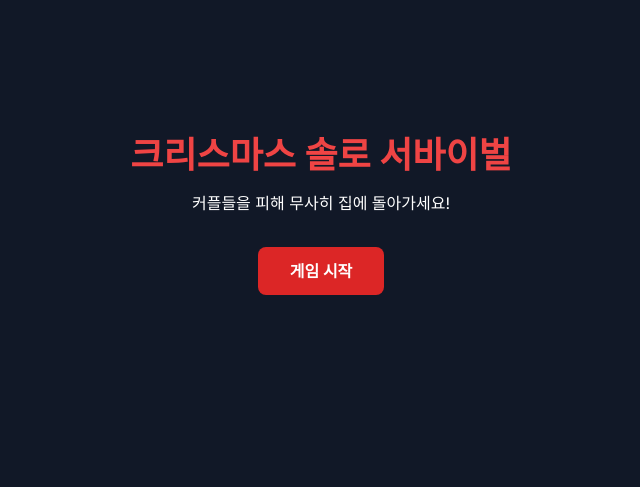
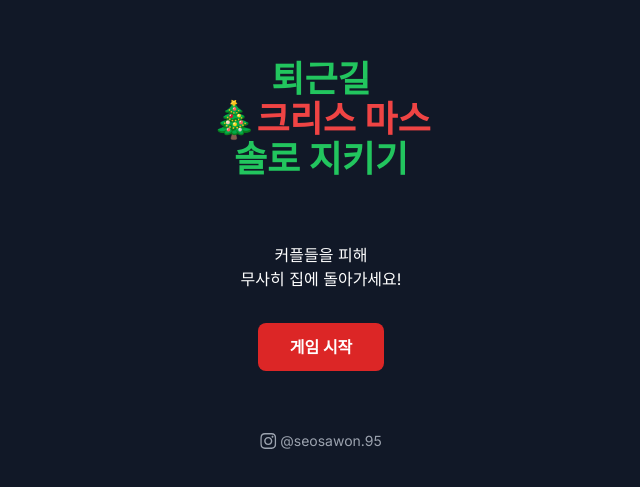
Before and after one commit to WHS95/christmas_solo_game, a Next.js app: page / in a window 1280 px wide. Shown: the part 185-672 px from the top of the page, without its empty margins (319-959 px from the left). Built offline with nearby package versions, Linux system fonts and the light colour scheme.

Commit message:
first commit

```diff
--- a/src/app/game/page.tsx
+++ b/src/app/game/page.tsx
@@ -2,9 +2,10 @@
 
 import { motion } from "framer-motion";
 import { useEffect, useState, useCallback, useMemo } from "react";
-import PixelCharacter from "@/components/PixelCharacter";
+// import PixelCharacter from "@/components/PixelCharacter";
 import { useRouter } from "next/navigation";
 import Image from "next/image";
+import PixelCharacter from "../components/PixelCharacter";
 
 interface Couple {
   id: number;
--- a/src/app/page.tsx
+++ b/src/app/page.tsx
@@ -11,12 +11,21 @@ export default function Home() {
       <motion.div
         initial={{ opacity: 0, y: 20 }}
         animate={{ opacity: 1, y: 0 }}
-        className='text-center'
+        className='text-center relative'
       >
         <h1 className='text-4xl font-bold text-red-500 mb-4'>
-          크리스마스 솔로 서바이벌
+          <span className='text-green-500'>퇴근길</span>
+          <br />
+          🎄크리스 마스
+          <br />
+          <span className='text-green-500'>솔로 지키기</span>
+          <br />
         </h1>
-        <p className='text-white mb-8'>커플들을 피해 무사히 집에 돌아가세요!</p>
+        <div className='p-6'></div>
+        <p className='text-white mb-8'>
+          커플들을 피해 <br />
+          <span className='text-white'>무사히 집에 돌아가세요!</span>
+        </p>
         <motion.button
           whileHover={{ scale: 1.05 }}
           whileTap={{ scale: 0.95 }}
@@ -25,6 +34,24 @@ export default function Home() {
         >
           게임 시작
         </motion.button>
+
+        <div className='absolute bottom-[-80px] left-1/2 transform -translate-x-1/2'>
+          <a
+            href='https://www.instagram.com/seosawon.95'
+            target='_blank'
+            rel='noopener noreferrer'
+            className='flex items-center text-gray-400 hover:text-gray-300 transition-colors text-sm'
+          >
+            <svg
+              className='w-4 h-4 mr-1'
+              fill='currentColor'
+              viewBox='0 0 24 24'
+            >
+              <path d='M12 2.163c3.204 0 3.584.012 4.85.07 3.252.148 4.771 1.691 4.919 4.919.058 1.265.069 1.645.069 4.849 0 3.205-.012 3.584-.069 4.849-.149 3.225-1.664 4.771-4.919 4.919-1.266.058-1.644.07-4.85.07-3.204 0-3.584-.012-4.849-.07-3.26-.149-4.771-1.699-4.919-4.92-.058-1.265-.07-1.644-.07-4.849 0-3.204.013-3.583.07-4.849.149-3.227 1.664-4.771 4.919-4.919 1.266-.057 1.645-.069 4.849-.069zm0-2.163c-3.259 0-3.667.014-4.947.072-4.358.2-6.78 2.618-6.98 6.98-.059 1.281-.073 1.689-.073 4.948 0 3.259.014 3.668.072 4.948.2 4.358 2.618 6.78 6.98 6.98 1.281.058 1.689.072 4.948.072 3.259 0 3.668-.014 4.948-.072 4.354-.2 6.782-2.618 6.979-6.98.059-1.28.073-1.689.073-4.948 0-3.259-.014-3.667-.072-4.947-.196-4.354-2.617-6.78-6.979-6.98-1.281-.059-1.69-.073-4.949-.073zm0 5.838c-3.403 0-6.162 2.759-6.162 6.162s2.759 6.163 6.162 6.163 6.162-2.759 6.162-6.163c0-3.403-2.759-6.162-6.162-6.162zm0 10.162c-2.209 0-4-1.79-4-4 0-2.209 1.791-4 4-4s4 1.791 4 4c0 2.21-1.791 4-4 4zm6.406-11.845c-.796 0-1.441.645-1.441 1.44s.645 1.44 1.441 1.44c.795 0 1.439-.645 1.439-1.44s-.644-1.44-1.439-1.44z' />
+            </svg>
+            <span>@seosawon.95</span>
+          </a>
+        </div>
       </motion.div>
     </main>
   );
```
Also changed, not shown: 1 other file (tests, documents, lock files or other folders).
